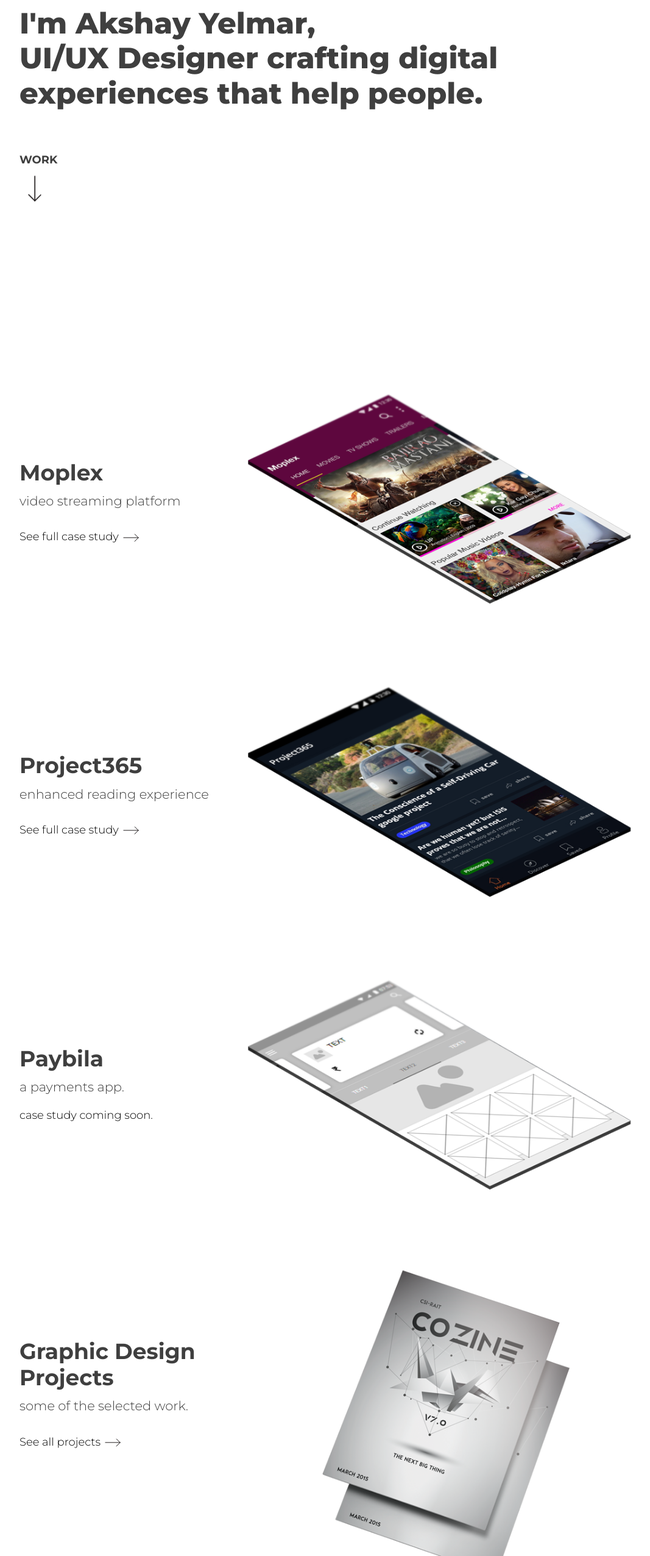
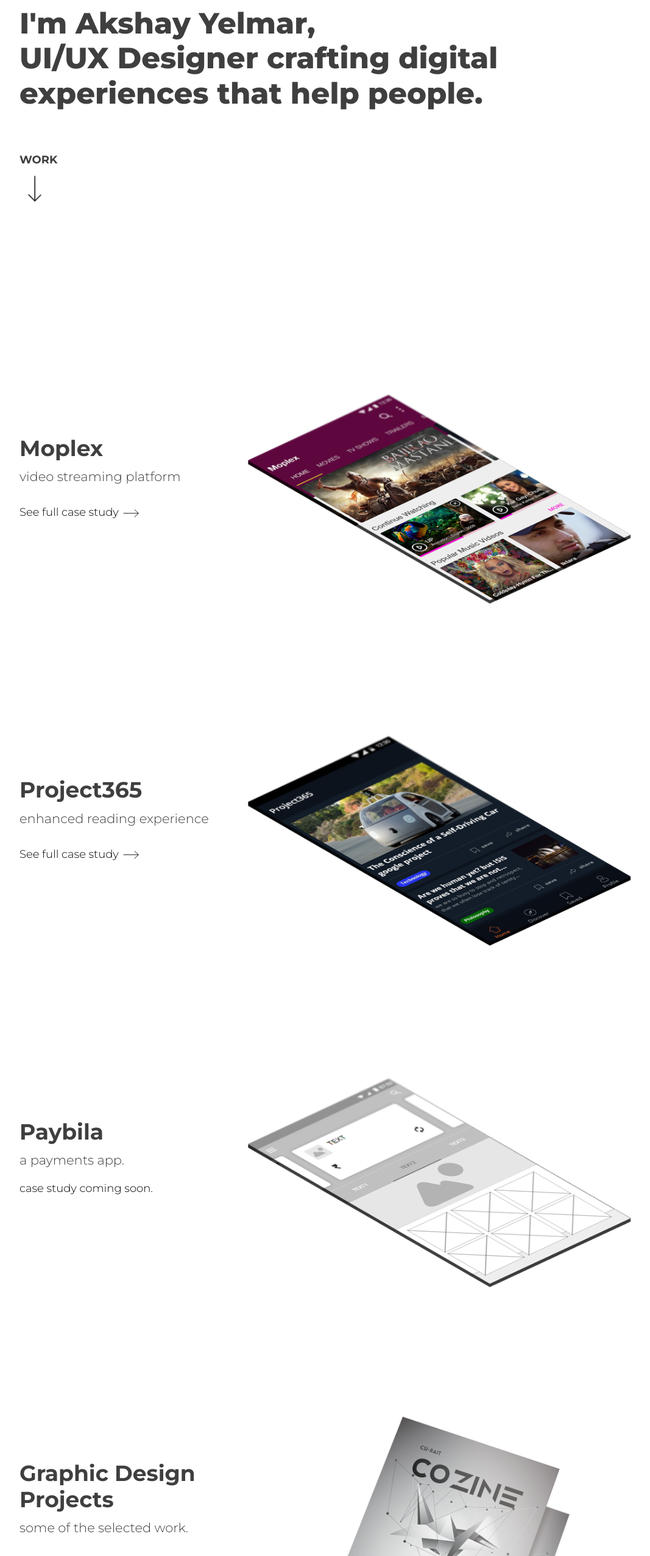
Before and after one commit to akshayy007/portfolio, a plain HTML site: page index.html in a window 1280 px wide. Shown: the part 248-2800 px from the top of the page at 61% size, without its empty margins (98-1165 px from the left). Drawn offline with nearby package versions, Linux system fonts and the light colour scheme; some packages are replaced by stand-ins of ours; a script that the page names is missing.

Commit message:
some CSS adjustments

```diff
--- a/css/custom.css
+++ b/css/custom.css
@@ -1,4 +1,4 @@
-/* your styles go here */
+
 
 /* general css */
 html {
@@ -36,6 +36,7 @@ section {
 }
 
 
+
 .container {
 	padding-top: 90px;
     padding-right: 75px;
@@ -52,6 +53,9 @@ section {
     margin-right: auto;
     margin-left: auto;
   }
+
+
+
 
 
   h1.heading {
@@ -476,3 +480,90 @@ h2,.h2 {
     transform: translateX(-10px);
   }
 }
+
+
+
+
+@media (max-width: 575.99px) {
+  .pad_tweaks {
+    padding-top: 0px;
+
+}
+}
+
+/* padding for aligning project title with image */
+
+@media (max-width: 767.99px) {
+ .pad_tweaks {
+    padding-top: 0px;
+
+}
+}
+
+
+@media (min-width: 992px) {
+ .pad_tweaks {
+    padding-top: 60px;
+
+}
+}
+
+@media (min-width: 1200px) {
+ .pad_tweaks {
+    padding-top: 80px;
+
+}
+}
+
+@media (min-width: 1400px) {
+ .pad_tweaks {
+    padding-top: 100px;
+
+}
+}
+
+@media (min-width: 1920px) {
+ .pad_tweaks {
+    padding-top: 100px;
+
+}
+}
+
+
+/* spacing between projects */
+
+@media (max-width: 767.99px) {
+ .spacing {
+    padding-top: 50px;
+
+}
+}
+
+
+@media (min-width: 992px) {
+ .spacing {
+    padding-top: 60px;
+
+}
+}
+
+@media (min-width: 1200px) {
+ .spacing {
+    padding-top: 80px;
+
+}
+}
+
+@media (min-width: 1400px) {
+ .spacing {
+    padding-top: 200px;
+
+}
+}
+
+@media (min-width: 1920px) {
+ .spacing {
+    padding-top: 150px;
+
+}
+}
--- a/index.html
+++ b/index.html
@@ -89,13 +89,8 @@
     <section id="work" class="no-padding-bottom">
       <div class="container">
         <div class="row">
-          <div class="col-md-4">
-          <br>
-          <br>
-          <br>
-          <br>
-          <br>
-          <br>
+          <div class="col-md-4 pad_tweaks">
+
 
             <h2>Moplex</h2>
             <p class="lead margin-bottom--big">video streaming platform </p>
@@ -117,16 +112,9 @@
 
 
       <div class="container">
-        <div class="row">
-          <div class="col-md-4">
+        <div class="row spacing">
+          <div class="col-md-4 pad_tweaks">
 
-
-          <br>
-          <br>
-          <br>
-          <br>
-          <br>
-          <br>
             <h2>Project365</h2>
             <p class="lead margin-bottom--big">enhanced reading experience</p>
             <div>
@@ -146,18 +134,11 @@
 
 
       <div class="container">
-        <div class="row">
+        <div class="row spacing">
 
 
-          <div class="col-md-4">
+          <div class="col-md-4 pad_tweaks">
 
-
-            <br>
-          <br>
-          <br>
-          <br>
-          <br>
-          <br>
             <h2>Paybila</h2>
             <p class="lead margin-bottom--big">a payments app.</p>
             <div>
@@ -174,15 +155,9 @@
 
 
       <div class="container">
-        <div class="row">
-          <div class="col-md-4">
+        <div class="row spacing">
+          <div class="col-md-4 pad_tweaks">
 
-          <br>
-          <br>
-          <br>
-          <br>
-          <br>
-          <br>
 
             <h2>Graphic Design Projects</h2>
             <p class="lead margin-bottom--big">some of the selected work.</p>
@@ -257,16 +232,9 @@
 
     <script src="js/ekko-lightbox.js"></script>
     <script src="js/front.js"></script>
-    <!-- Google Analytics: change UA-XXXXX-X to be your site's ID.-->
+
     <!---->
-    <script>
-      (function(b,o,i,l,e,r){b.GoogleAnalyticsObject=l;b[l]||(b[l]=
-      function(){(b[l].q=b[l].q||[]).push(arguments)});b[l].l=+new Date;
-      e=o.createElement(i);r=o.getElementsByTagName(i)[0];
-      e.src='//www.google-analytics.com/analytics.js';
-      r.parentNode.insertBefore(e,r)}(window,document,'script','ga'));
-      ga('create','UA-XXXXX-X');ga('send','pageview');
-    </script>
+
      <script>
      $('a').click(function(){
     $('html, body').animate({
```
